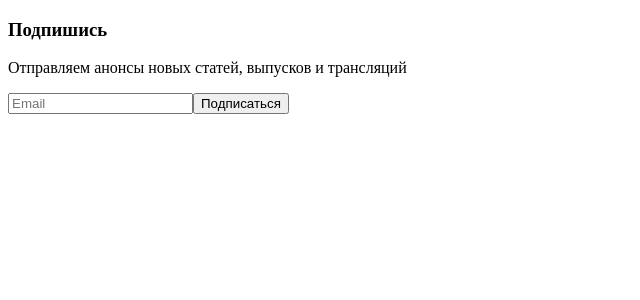
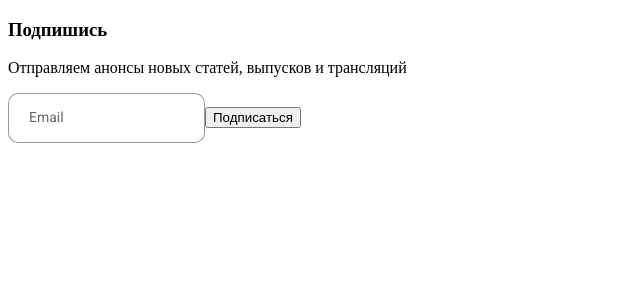
Before and after one commit to Relativelie/form-app, a React (Create React App) app: page / in a window 1280 px wide. Shown: the top 300 px of the page, without its empty margins (0-640 px from the left). Built offline with nearby package versions, Linux system fonts and the light colour scheme.

Commit message:
email fix

```diff
--- a/public/index.html
+++ b/public/index.html
@@ -22,6 +22,9 @@
       Learn how to configure a non-root public URL by running `npm run build`.
     -->
     <title>React App</title>
+    <link rel="preconnect" href="https://fonts.googleapis.com">
+    <link rel="preconnect" href="https://fonts.gstatic.com" crossorigin>
+    <link href="https://fonts.googleapis.com/css2?family=Roboto&display=swap" rel="stylesheet">
   </head>
   <body>
     <noscript>You need to enable JavaScript to run this app.</noscript>
--- a/src/components/input-email/index.tsx
+++ b/src/components/input-email/index.tsx
@@ -1,13 +1,13 @@
-import {
-  useState, SyntheticEvent, MutableRefObject, useRef,
-} from 'react';
-import classNames from 'classnames';
+import { useState, SyntheticEvent, FC } from 'react';
 import CompInput from '../input';
 
-const CompInputEmail = ({ specClass }) => {
+type Props = {
+  specClass?: string;
+};
+
+const CompInputEmail: FC<Props> = ({ specClass }) => {
   const [rule] = useState(/^[^\s@]+@[^\s@]+\.[^\s@]+$/);
   const [isCorrect, setIsCorrect] = useState(true);
-//   const inputValue = useRef() as MutableRefObject<HTMLInputElement>;
 
   const checkEmail = (
     eventType: string,
@@ -22,18 +22,11 @@ const CompInputEmail = ({ specClass }) => {
 
   return (
     <CompInput specClass={specClass} check={checkEmail} isCorrect={isCorrect} />
-  // <input
-  //   className={classNames(specClass !== undefined && specClass, {
-  //     incorrectInputValue: !isCorrect,
-  //   })}
-  //   name="email"
-  //   type="email"
-  //   placeholder="Email"
-  //   ref={inputValue}
-  //   onBlur={(e) => checkEmail(e.type, e)}
-  //   onKeyUp={(e) => checkEmail(e.key, e)}
-  // />
   );
 };
 
+CompInputEmail.defaultProps = {
+  specClass: undefined,
+};
+
 export default CompInputEmail;
--- a/src/components/input/index.tsx
+++ b/src/components/input/index.tsx
@@ -1,10 +1,17 @@
 import {
+  FC,
   MutableRefObject, useRef,
 } from 'react';
 import classNames from 'classnames';
 import './styles.scss';
 
-const CompInput = ({ specClass, check, isCorrect }) => {
+type Props = {
+  specClass?: string;
+  check: (...rest) => void;
+  isCorrect: boolean
+};
+
+const CompInput:FC<Props> = ({ specClass, check, isCorrect }) => {
   const inputValue = useRef() as MutableRefObject<HTMLInputElement>;
 
   return (
@@ -22,4 +29,8 @@ const CompInput = ({ specClass, check, isCorrect }) => {
   );
 };
 
+CompInput.defaultProps = {
+  specClass: undefined,
+};
+
 export default CompInput;
--- a/src/feature/feedback-form/index.tsx
+++ b/src/feature/feedback-form/index.tsx
@@ -88,7 +88,7 @@ const Feedback = () => {
         Отправляем анонсы новых статей, выпусков и трансляций
       </p>
       <form className="feedback_form" action="some url">
-        <CompInputEmail />
+        <CompInputEmail specClass="feedback_input" />
 
         <button
           type="button"
--- a/src/feature/feedback-form/styles.scss
+++ b/src/feature/feedback-form/styles.scss
@@ -0,0 +1,17 @@
+@import '../../scss/variables';
+
+
+.feedback_input {
+    @include textSettings($fontSize: 14px, $fontColor: $fontColorDark, $lineHeight: 20px);
+    @include feedbackButtonAndInput;
+    padding: 14px 15px 16px 20px;
+
+    &::placeholder {
+        color: rgba(0, 0, 0, 0.6);
+    }
+}
+
+.feedback_input:focus {
+    border: 1px solid #000000;
+    outline-color: #000000;
+}
--- /dev/null
+++ b/src/scss/variables.scss
@@ -0,0 +1,26 @@
+$fontFamily: 'Roboto', sans-serif;
+$fontColorLight: #FFFFFF;
+$fontColorDark: #0B0A0D;
+$bgDark: #0B0A0D;
+$bgLight: #FFFFFF;
+$fontSizeTitles: 80px;
+$fontSizeTitlesMob: 40px;
+$defaultMargin: clamp(15px, 5vw, 100px);
+$distanceBetweenChild: 30px;
+
+@mixin textSettings($fontSize, $fontColor, $lineHeight) {
+    font-size: $fontSize;
+    line-height: $lineHeight;
+    font-weight: 400;
+    font-family: $fontFamily;
+    color: $fontColor;
+}
+
+@mixin feedbackButtonAndInput {
+    box-sizing: border-box;
+    height: 50px;
+    border-radius: 10px;
+    border: 1px solid rgba(0, 0, 0, 0.4);
+    color: $fontColorDark;
+    cursor: pointer;
+}
```
